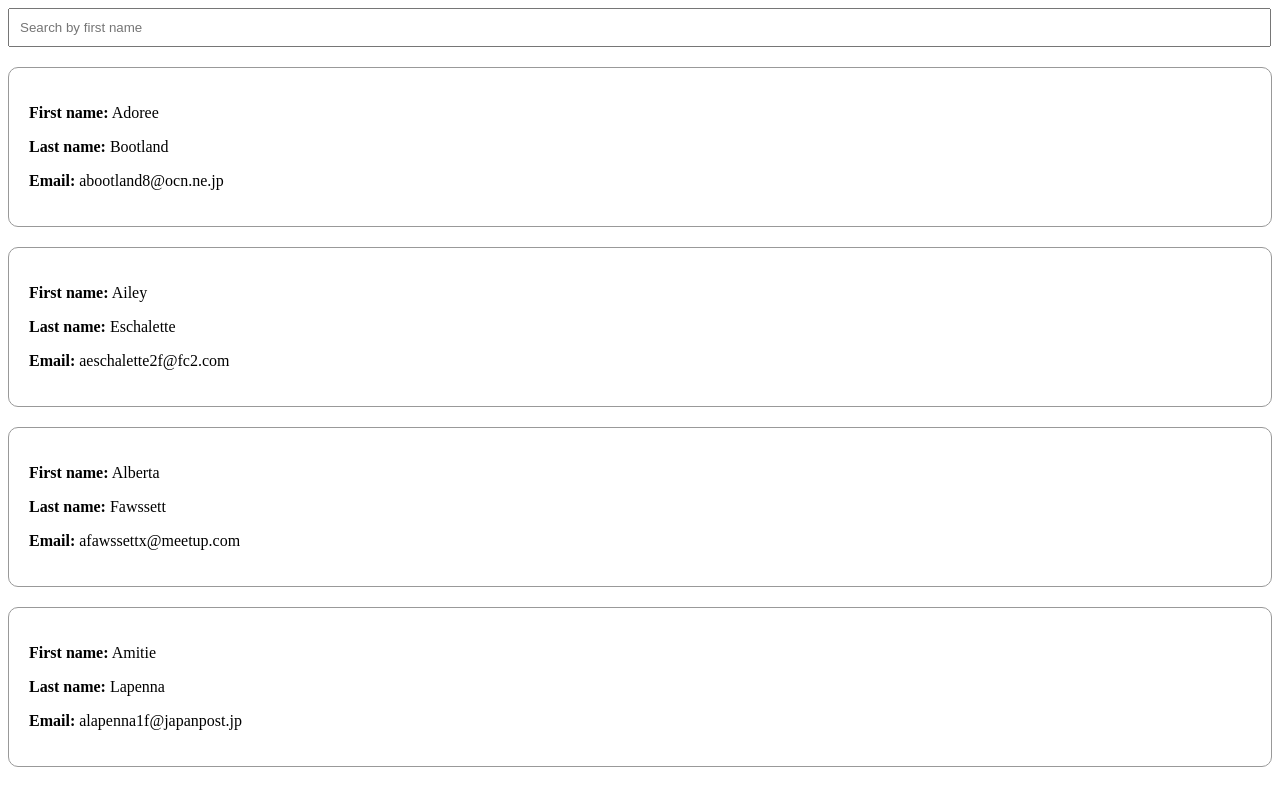
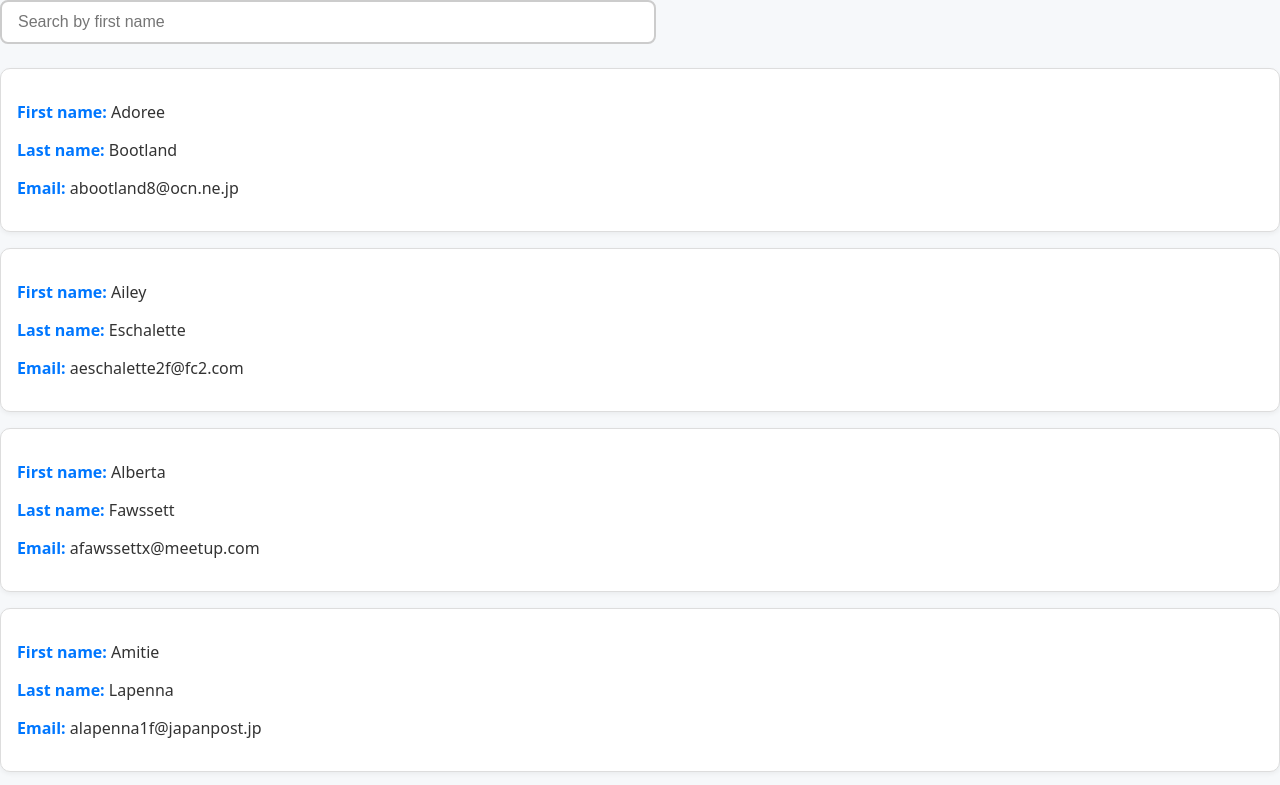
Before and after one commit to mjaow1233/gruppuppgift-javascript, a website: page index.html in a window 1280 px wide. Shown: the top 785 px of the page. Drawn offline with Linux system fonts and the light colour scheme.

Commit message:
stilförändringar med bakgrund, textfärg och lite annat.

```diff
--- a/style.css
+++ b/style.css
@@ -1,12 +1,56 @@
-.person {
-  padding: 20px;
-  border: 1px solid #999;
-  border-radius: 10px;
-  margin-bottom: 20px;
+body {
+  font-family: system-ui, sans-serif;
+  background: #f6f8fa;
+  color: #333;
+  margin: 0;
+  padding: 0;
+}
+
+header,
+footer {
+  text-align: center;
+  background-color: #333;
+  color: white;
+  padding: 1rem 0;
+}
+
+.container {
+  max-width: 700px;
+  margin: 2rem auto;
+  padding: 0 1rem;
 }
 
 .search-field {
-  width: calc(100% - 25px);
-  margin-bottom: 20px;
-  padding: 10px;
+  display: block;
+  width: calc(50% - 20px);
+  font-size: 1rem;
+  padding: 0.7rem 1rem;
+  margin-bottom: 1.5rem;
+  border: 2px solid #ccc;
+  border-radius: 8px;
+  transition: border-color 0.3s, box-shadow 0.3s;
 }
+
+.search-field:focus {
+  border-color: #0077ff;
+  outline: none;
+  box-shadow: 0 0 5px rgba(0, 119, 255, 0.3);
+}
+
+.person {
+  background: white;
+  padding: 1rem;
+  border: 1px solid #ddd;
+  border-radius: 10px;
+  margin-bottom: 1rem;
+  box-shadow: 0 2px 5px rgba(0, 0, 0, 0.05);
+}
+
+.person b {
+  color: #0077ff;
+}
+
+footer p {
+  font-size: 0.9rem;
+  margin: 0;
+}
```
